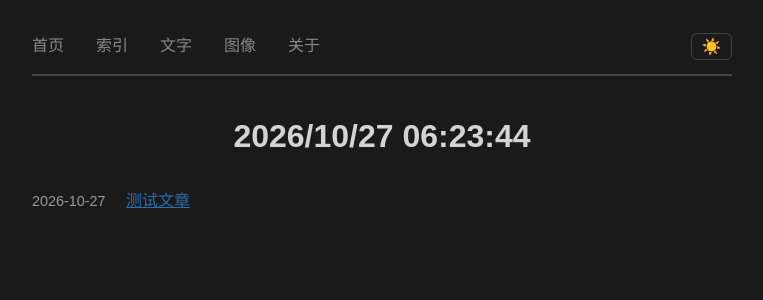
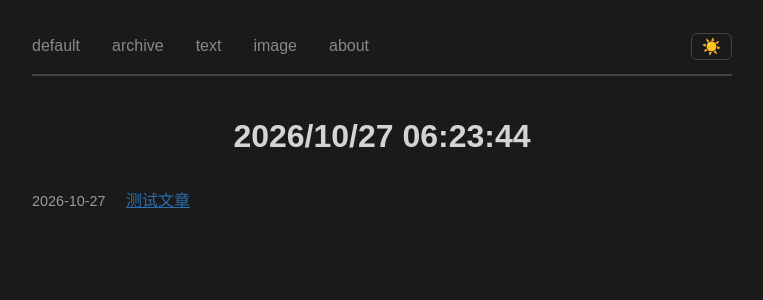
Before and after one commit to dtrmdrk/dtrmdrk.github.io, a Jekyll site: the page built from index.html, in a window 1280 px wide. Shown: the top 300 px of the page, without its empty margins (258-1021 px from the left). Built offline with Jekyll 4.4.1, drawn with Linux system fonts in a browser that asks for light colours.

Commit message:
Update default.html

```diff
--- a/_layouts/default.html
+++ b/_layouts/default.html
@@ -12,11 +12,11 @@
 <body>
   <main class="container">
     <nav>
-      <a href="{{ '/' | relative_url }}">首页</a>
-      <a href="{{ '/archive/' | relative_url }}">索引</a>
-      <a href="{{ '/text/' | relative_url }}">文字</a>
-      <a href="{{ '/image/' | relative_url }}">图像</a>
-      <a href="{{ '/about/' | relative_url }}">关于</a>
+      <a href="{{ '/' | relative_url }}">default</a>
+      <a href="{{ '/archive/' | relative_url }}">archive</a>
+      <a href="{{ '/text/' | relative_url }}">text</a>
+      <a href="{{ '/image/' | relative_url }}">image</a>
+      <a href="{{ '/about/' | relative_url }}">about</a>
       <button id="theme-toggle">🌙</button>
     </nav>
     {{ content }}
```
